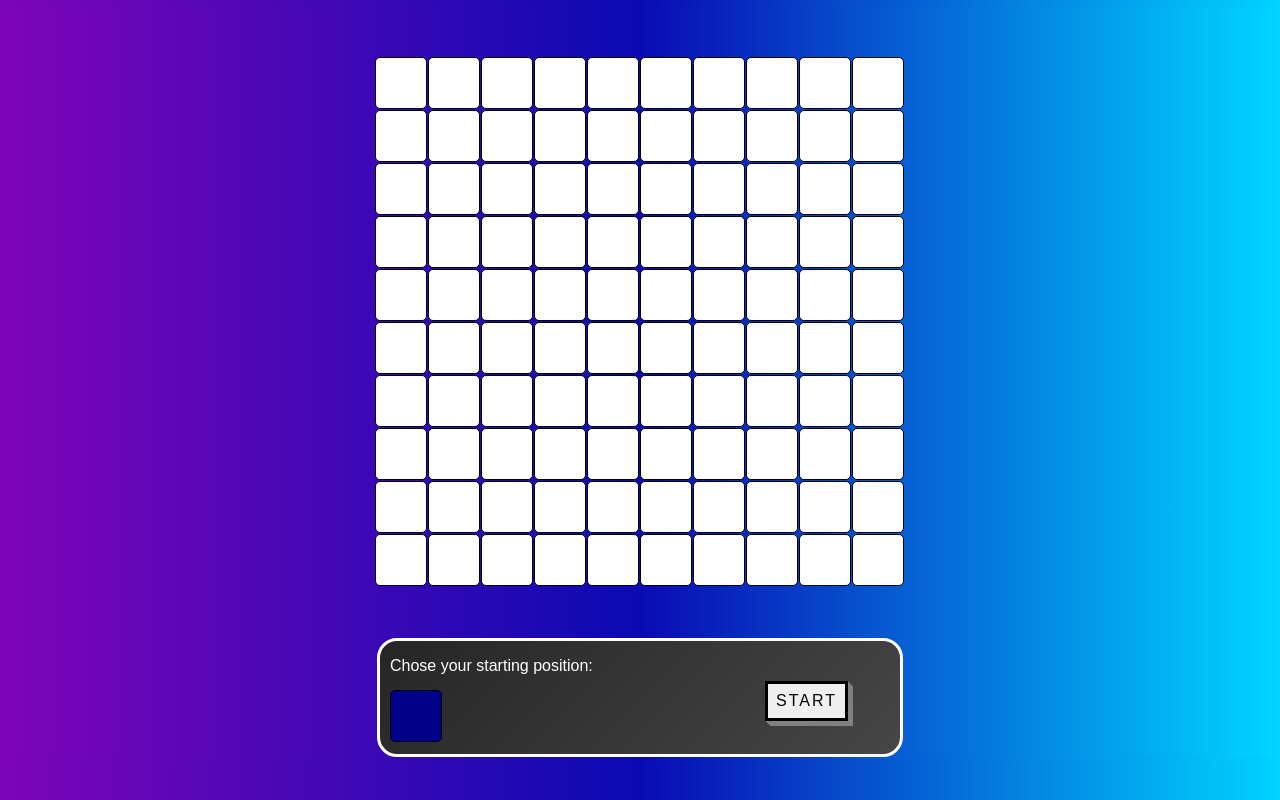
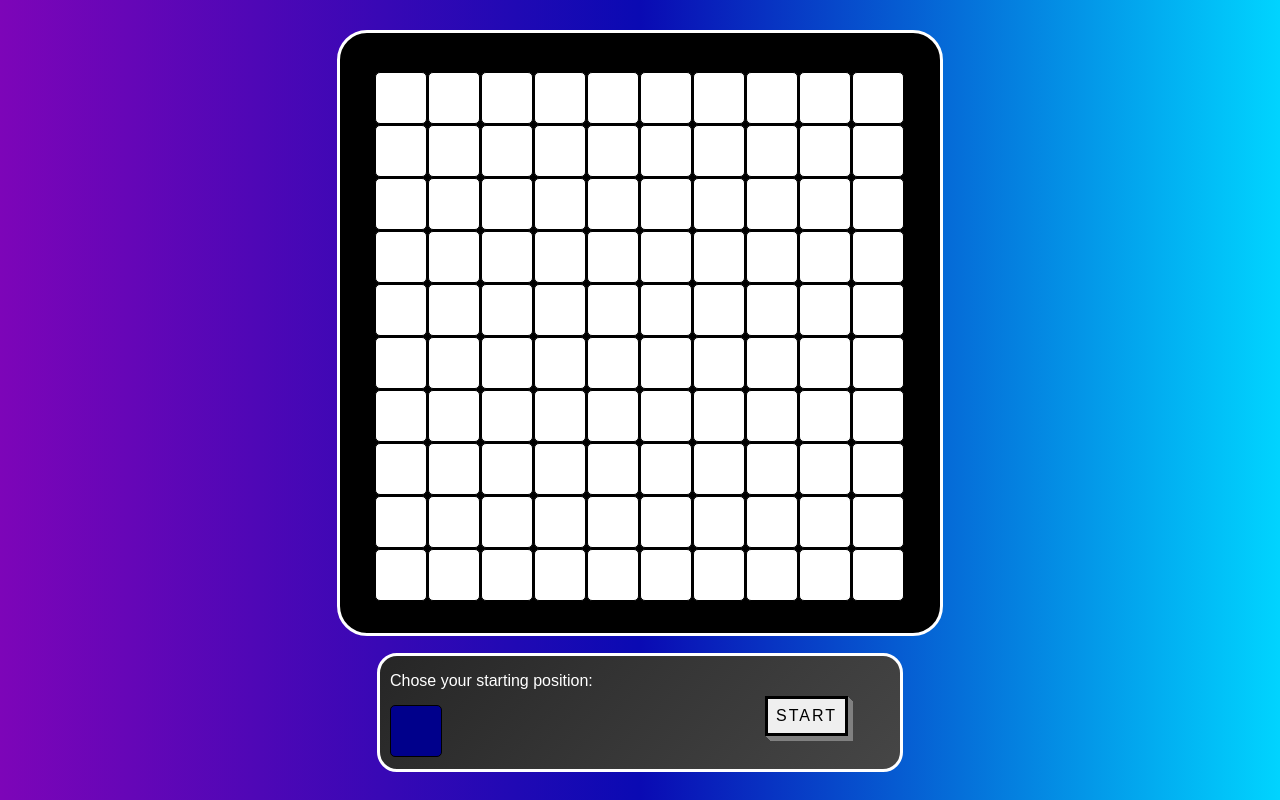
Before and after one commit to Jg985/Snaketoss, a React (Vite) app in the folder Snake-toss/: page / in a window 1280 px wide. Built offline with nearby package versions, Linux system fonts and the light colour scheme.

Commit message:
styling fix

```diff
--- a/Snake-toss/src/App.css
+++ b/Snake-toss/src/App.css
@@ -7,11 +7,15 @@ background: linear-gradient(90deg, rgba(125,5,184,1) 0%, rgba(10,10,179,1) 50%,
 }
 
 .main{
+    margin-top: 30px;
+    width: 600px;
+    height: 600px;
     display: block;
     margin-left: auto;
     margin-right: auto;
-    background: rgb(125,5,184);
-    background: linear-gradient(90deg, rgba(125,5,184,1) 0%, rgba(10,10,179,1) 50%, rgba(0,212,255,1) 100%);
+    background-color: #000;
+    border-radius: 30px;
+    border: solid;
     display: block;
 
 
@@ -19,7 +23,7 @@ background: linear-gradient(90deg, rgba(125,5,184,1) 0%, rgba(10,10,179,1) 50%,
 
 .grid{
 
-    padding-top:50px;
+    padding-top:40px;
     padding-bottom: 50px;
     margin-left: auto;
     margin-right: auto;
```
